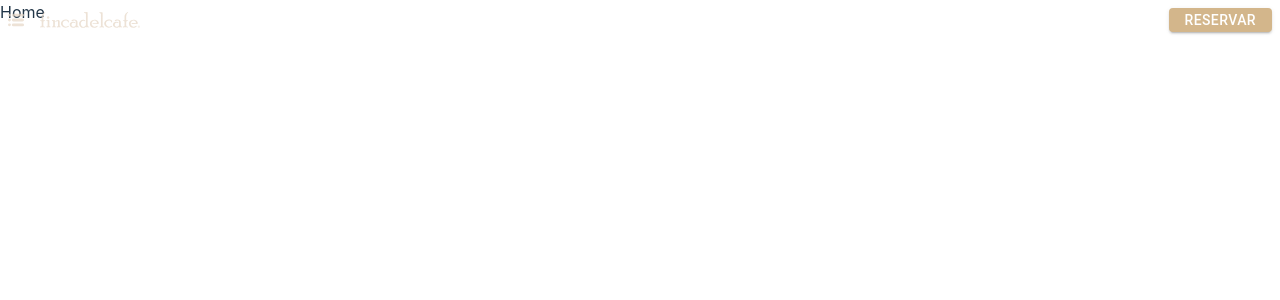
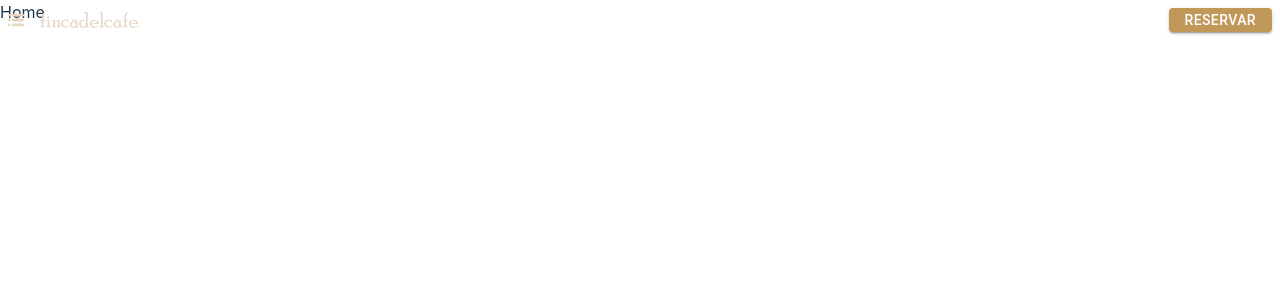
Before and after one commit to svntivgo/finca-cafe-front, a React (Vite) app: page / in a window 1280 px wide. Shown: the top 300 px of the page. Built offline with nearby package versions, Linux system fonts and the light colour scheme.

Commit message:
feat: :sparkles: add new styles for nav menu

```diff
--- a/src/components/molecules/menu-items/MenuItem.tsx
+++ b/src/components/molecules/menu-items/MenuItem.tsx
@@ -13,7 +13,7 @@ export const MenuItem: React.FC<MenuItemProps> = (props) => {
     <StyledLink to={props.path}>
       <Icon src={props.src} width={props.width} />
       <Separator />
-      <Text text={props.text} color={COLORS.GOLD} />
+      <Text text={props.text} color={COLORS.GOLD} weight={props.weight} />
     </StyledLink>
   );
 };
--- a/src/components/organisms/navmenu/NavMenu.tsx
+++ b/src/components/organisms/navmenu/NavMenu.tsx
@@ -4,7 +4,8 @@ import React, { useState } from 'react';
 //Shared
 import { COLORS } from '../../../constants/colors';
 import LogoSVG from '../../../assets/logo-finca.svg';
-import MenuSVG from '../../../assets/menu-head-home.svg';
+import MenuSVG from '../../../assets/navmenu/menu-head-home.svg';
+import CerrarSVG from '../../../assets/navmenu/icono-cerrar.svg';
 
 //Interfaces & Styled Components
 import {
@@ -24,13 +25,13 @@ export const NavMenu: React.FC<MenuProps> = (props) => {
     <NavMenuContainer isMenuItems={isMenuItems}>
       <NavMenuHeader isMenuItems={isMenuItems}>
         <Icon
-          src={isMenuItems ? MenuSVG : MenuSVG}
+          src={isMenuItems ? CerrarSVG : MenuSVG}
           width="1rem"
           onClick={() => setIsMenuItems(!isMenuItems)}
         />
         <NavMenuInfo>
           <Icon src={LogoSVG} width="100px" />
-          <Button text="Reservar" colors={COLORS.GOLD} />
+          <Button text="Reservar" colors={COLORS.GOLD} font={COLORS.WHITE} />
         </NavMenuInfo>
       </NavMenuHeader>
       {isMenuItems && (
@@ -42,6 +43,7 @@ export const NavMenu: React.FC<MenuProps> = (props) => {
               src={item.src}
               width={item.width}
               text={item.text}
+              weight="300"
             />
           ))}
         </NavMenuItemsContainer>
--- a/src/components/organisms/navmenu/styles.ts
+++ b/src/components/organisms/navmenu/styles.ts
@@ -6,10 +6,10 @@ interface StyledMenuProps {
 }
 
 export const NavMenuContainer = styled.div<StyledMenuProps>`
-  background: ${(props) =>
-    props.isMenuItems ? COLORS.PEARL_BLACK : 'transparent'};
+  background-color: ${(props) =>
+    props.isMenuItems ? 'rgba(23, 23, 23, 0.6)' : 'transparent'};
   height: ${(props) => (props.isMenuItems ? '100vh' : 'unset')};
-  opacity: 0.7;
+  backdrop-filter: ${(props) => (props.isMenuItems ? 'blur(8px)' : 'unset')};
   position: fixed;
   width: 100vw;
   z-index: 9999;
```
Also changed, not shown: src/assets/navmenu/icono-cerrar.svg (added), src/assets/navmenu/menu-head-home.svg (added).
